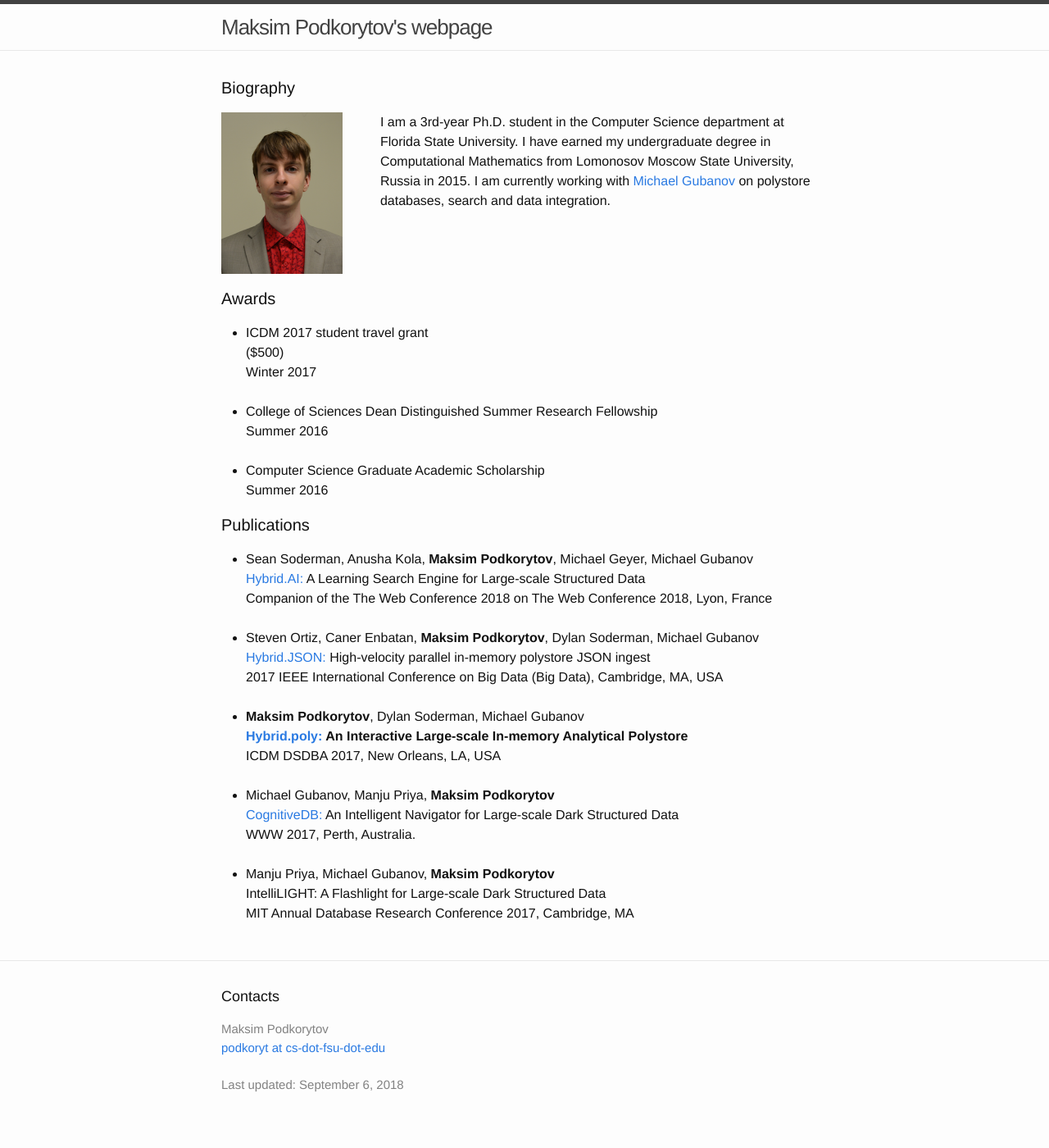
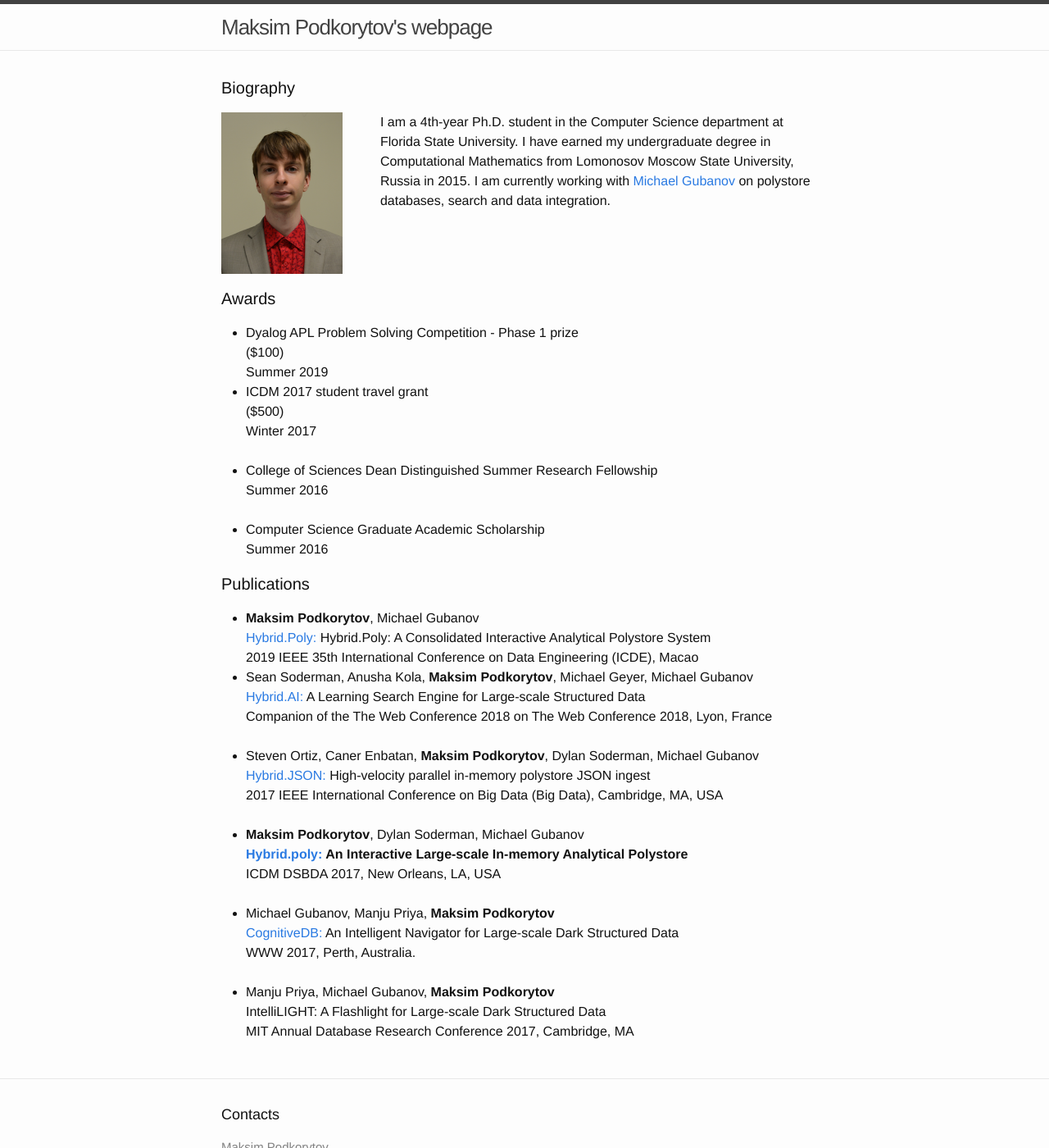
Before and after one commit to tenpercent/tenpercent.github.io, a Jekyll site: the page built from index.html, in a window 1280 px wide and 1400 px high. Shown: the whole window at 82% size. Built offline with Jekyll 4.4.1, drawn with Linux system fonts in a browser that asks for light colours.

Commit message:
Update publications & awards

```diff
--- a/index.html
+++ b/index.html
@@ -14,13 +14,20 @@ layout: default
     <div style="display:inline-block;width:5%;"></div>
     <!-- Bio -->
     <div style="display:inline-block;width:73%;vertical-align:top;">
-      I am a 3rd-year Ph.D. student in the Computer Science department at Florida State University.
+      I am a 4th-year Ph.D. student in the Computer Science department at Florida State University.
       I have earned my undergraduate degree in Computational Mathematics from  Lomonosov  Moscow  State University, Russia in 2015.
       I am currently working with <a href="http://mgubanov.com">Michael Gubanov</a> on polystore databases, search and data integration.
     </div>
   </div>
   <h1 class="page-heading">Awards</h1>
   <ul>
+    <li>
+      Dyalog APL Problem Solving Competition - Phase 1 prize
+      <br>
+      ($100)
+      <br>
+      Summer 2019
+    </li>
     <li>
       ICDM 2017 student travel grant
       <br>
@@ -44,6 +51,13 @@ layout: default
   <h1 class="page-heading">Publications</h1>
   <ul>
     <li>
+      <strong>Maksim Podkorytov</strong>, Michael Gubanov
+      <br>
+      <a href="https://ieeexplore.ieee.org/document/8731560">Hybrid.Poly:</a> Hybrid.Poly: A Consolidated Interactive Analytical Polystore System
+      <br>
+       2019 IEEE 35th International Conference on Data Engineering (ICDE), Macao
+    </li>
+    <li>
       Sean Soderman, Anusha Kola, <strong>Maksim Podkorytov</strong>, Michael Geyer, Michael Gubanov
       <br>
       <a href="https://dl.acm.org/citation.cfm?doid=3184558.3191600">Hybrid.AI:</a> A Learning Search Engine for Large-scale Structured Data
@@ -66,7 +80,7 @@ layout: default
       <a href="http://ieeexplore.ieee.org/document/8215643/">Hybrid.poly:</a> An Interactive Large-scale In-memory Analytical Polystore
       </strong>
       <br>
-      ICDM DSDBA 2017, New Orleans, LA, USA
+      ICDM DSBDA 2017, New Orleans, LA, USA
     </li>
     <br>
     <li>
```
